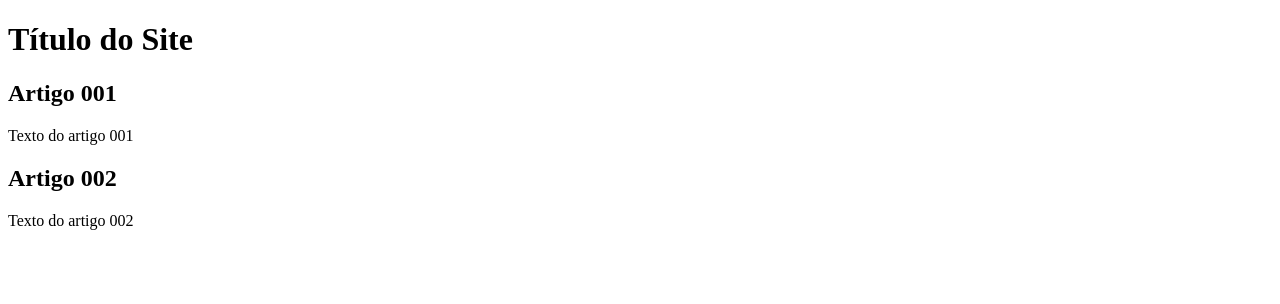
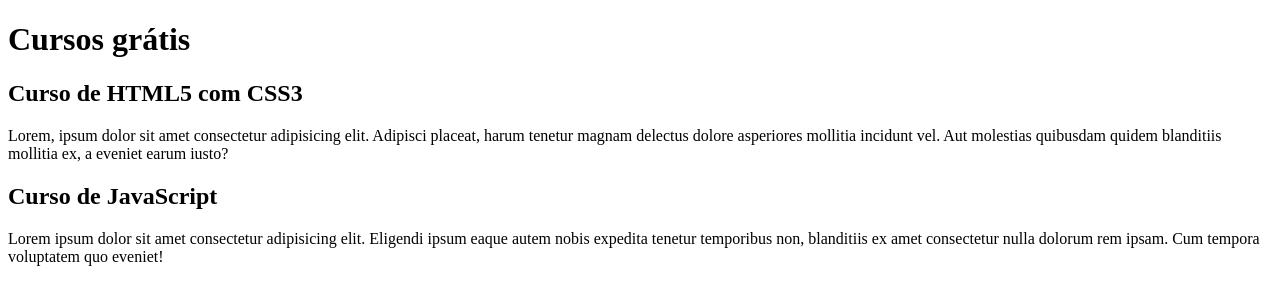
Before and after one commit to nataliegcabral/projeto-site, a plain HTML site: page index.html in a window 1280 px wide. Drawn offline with Linux system fonts and the light colour scheme.

Commit message:
comecei a escrever o conteudo

```diff
--- a/index.html
+++ b/index.html
@@ -9,15 +9,15 @@
 <body>
     <main>
         <header>
-            <h1>Título do Site</h1>
+            <h1>Cursos grátis</h1>
         </header>
         <article>
-            <h2>Artigo 001</h2>
-            <p>Texto do artigo 001</p>
+            <h2>Curso de HTML5 com CSS3</h2>
+            <p>Lorem, ipsum dolor sit amet consectetur adipisicing elit. Adipisci placeat, harum tenetur magnam delectus dolore asperiores mollitia incidunt vel. Aut molestias quibusdam quidem blanditiis mollitia ex, a eveniet earum iusto?</p>
         </article>
         <article>
-            <h2>Artigo 002</h2>
-            <p>Texto do artigo 002</p>
+            <h2>Curso de JavaScript</h2>
+            <p>Lorem ipsum dolor sit amet consectetur adipisicing elit. Eligendi ipsum eaque autem nobis expedita tenetur temporibus non, blanditiis ex amet consectetur nulla dolorum rem ipsam. Cum tempora voluptatem quo eveniet!</p>
         </article>
     </main>
 </body>
```
